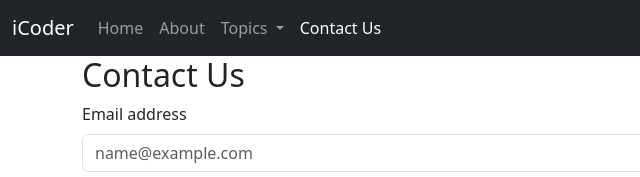
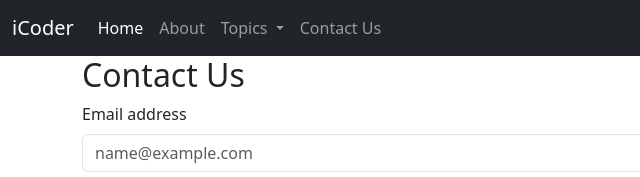
Before and after one commit to waniujjwal79/iCoderBootStrap, a plain HTML site: page ContactUs.html in a window 1280 px wide. Shown: the top 177 px of the page, 0-640 px from the left. Drawn offline with nearby package versions, Linux system fonts and the light colour scheme.

Commit message:
Updated Page references

```diff
--- a/ContactUs.html
+++ b/ContactUs.html
@@ -21,10 +21,10 @@
             <div class="collapse navbar-collapse" id="navbarSupportedContent">
                 <ul class="navbar-nav me-auto mb-2 mb-lg-0">
                     <li class="nav-item">
-                        <a class="nav-link" aria-current="page" href="/Index.html">Home</a>
+                        <a class="nav-link active" aria-current="page" href="/iCoderBootStrap/">Home</a>
                     </li>
                     <li class="nav-item">
-                        <a class="nav-link" href="/About.html">About</a>
+                        <a class="nav-link" href="/iCoderBootStrap/About.html">About</a>
                     </li>
                     <li class="nav-item dropdown">
                         <a class="nav-link dropdown-toggle" href="#" role="button" data-bs-toggle="dropdown"
@@ -41,7 +41,7 @@
                         </ul>
                     </li>
                     <li class="nav-item">
-                        <a class="nav-link active" href="/ContactUs.html">Contact Us</a>
+                        <a class="nav-link" href="/iCoderBootStrap/ContactUs.html">Contact Us</a>
                     </li>
                 </ul>
                 <form class="d-flex" role="search">
```
